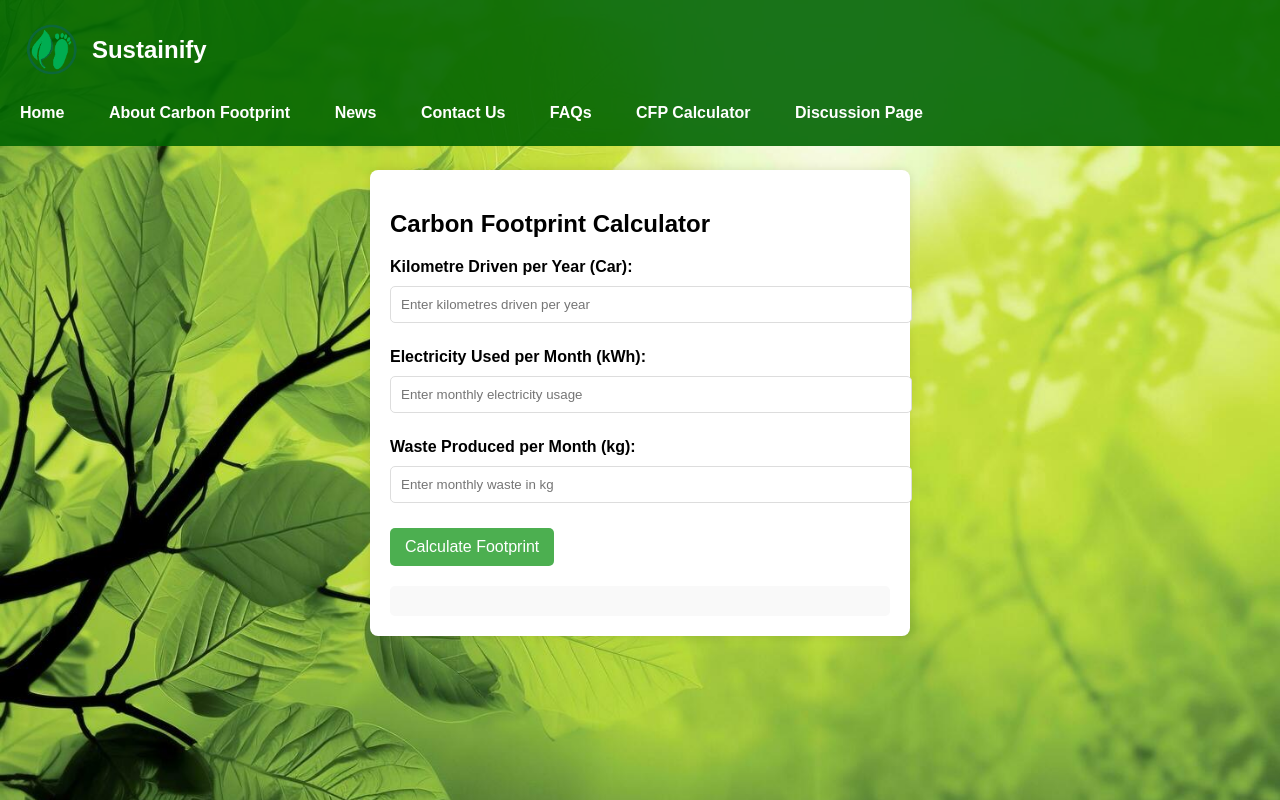
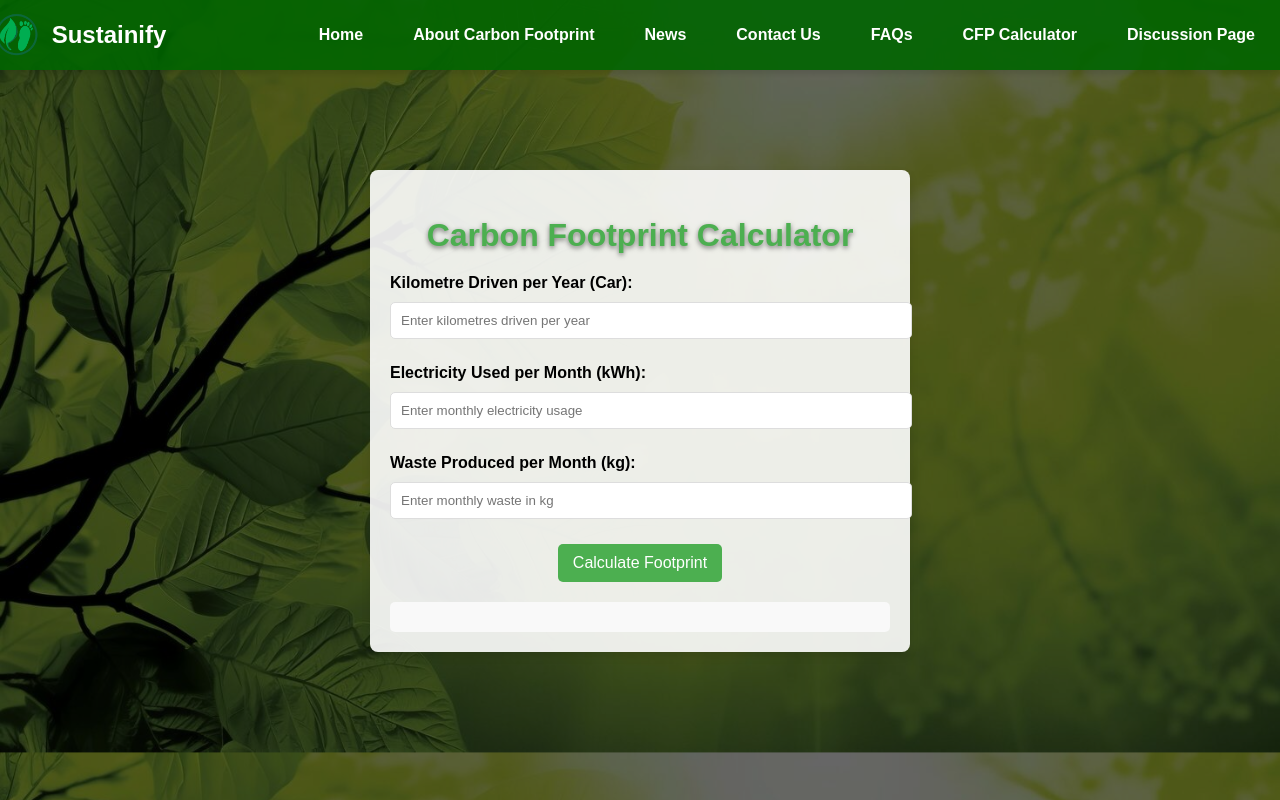
Before and after one commit to 1qawsej1/CarbonFootprint, a plain HTML site: page calculator.html in a window 1280 px wide. Drawn offline with Linux system fonts and the light colour scheme.

Commit message:
Update calculator.html

```diff
--- a/calculator.html
+++ b/calculator.html
@@ -11,69 +11,97 @@
             margin: 0;
             padding: 0;
             background-image: url('1.jpg');
-            background-size: 100%;
+            background-size: cover;
+            background-position: center;
+            color: black;
         }
 
+        /* Dark overlay for better readability */
+        body::before {
+            content: "";
+            position: fixed;
+            top: 0;
+            left: 0;
+            width: 100%;
+            height: 100%;
+            background: rgba(0, 0, 0, 0.6);
+            z-index: -1;
+        }
+
+        /* Navbar styling */
         nav {
             background-color: rgba(0, 100, 0, 0.9); /* Dark green background */
             position: fixed;
             top: 0;
             width: 100%;
             z-index: 1;
-            padding: 10px 0; /* Add some padding for better spacing */
+            display: flex;
+            justify-content: space-between;
+            align-items: center;
+            padding: 10px 10px 10px 0; /* Reduced left padding */
+            margin-left: -10px; /* Shifts all items slightly to the left */
+            box-shadow: 0 4px 6px rgba(0, 0, 0, 0.1); /* Shadow for depth */
         }
 
-        nav .logo {
+        .logo {
             display: flex;
             align-items: center;
             color: white;
-            padding: 10px 20px;
             font-size: 1.5em;
             font-weight: bold;
         }
 
-        nav .logo img {
-            height: 60px; /* Increased logo size */
+        .logo img {
+            height: 50px;
             width: auto;
             margin-right: 10px;
         }
 
         nav ul {
             list-style-type: none;
+            display: flex;
             margin: 0;
             padding: 0;
-            overflow: hidden;
-            text-align: left; /* Left align the menu items */
         }
 
         nav ul li {
-            display: inline-block; /* Changed from float for better alignment */
+            margin-left: 20px;
         }
 
         nav ul li a {
-            display: inline-block;
             color: white;
-            padding: 14px 20px; /* Updated padding */
             text-decoration: none;
             font-weight: bold;
+            padding: 10px 15px;
+            border-radius: 4px;
+            transition: background-color 0.3s ease;
         }
 
         nav ul li a:hover {
-            background-color: #083; /* Hover effect with darker green */
+            background-color: #083; /* Dark green on hover */
         }
 
         /* Carbon Footprint Calculator Box */
         .container {
-            background-color: white;
+            background-color: rgba(255, 255, 255, 0.9);
             padding: 20px;
             border-radius: 8px;
-            box-shadow: 0 0 10px rgba(0, 0, 0, 0.1);
+            box-shadow: 0 4px 8px rgba(0, 0, 0, 0.1);
             max-width: 500px;
             margin: 170px auto 0; /* Added margin-top to create space below the navbar */
+            text-align: center;
+        }
+
+        .container h2 {
+            color: #4CAF50;
+            font-size: 2em;
+            margin-bottom: 20px;
+            text-shadow: 0 2px 5px rgba(0, 0, 0, 0.5);
         }
 
         .input-group {
             margin-bottom: 20px;
+            text-align: left;
         }
 
         label {
@@ -110,6 +138,28 @@
             background-color: #f9f9f9;
             border-radius: 5px;
             font-weight: bold;
+        }
+
+        /* Responsive styling */
+        @media (max-width: 768px) {
+            .logo {
+                font-size: 1.2em;
+                padding: 8px 16px;
+            }
+
+            nav ul {
+                flex-direction: column;
+                text-align: center;
+            }
+
+            nav ul li {
+                width: 100%;
+            }
+
+            .container {
+                margin-top: 130px;
+                padding: 15px;
+            }
         }
     </style>
 </head>
```
